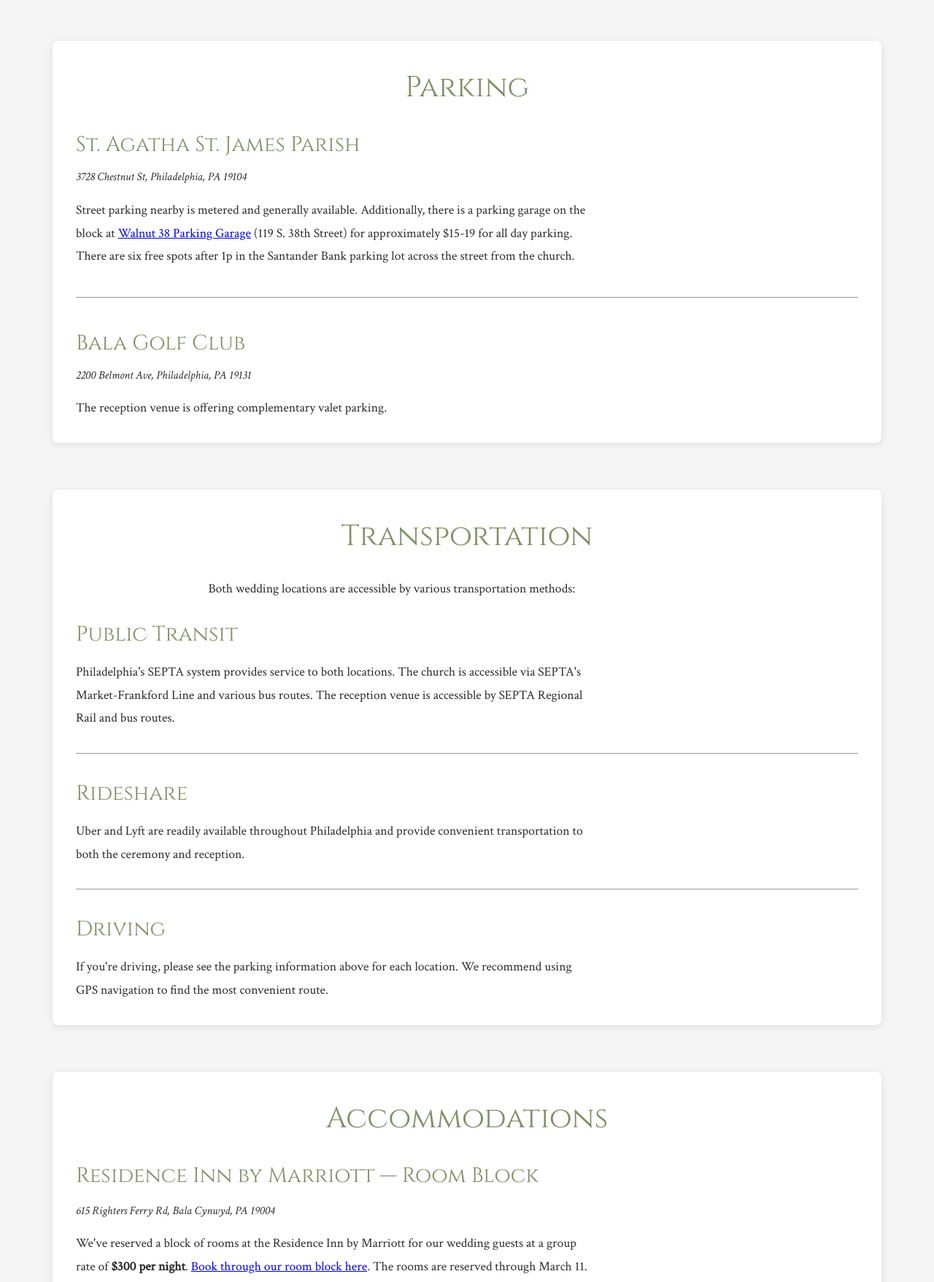
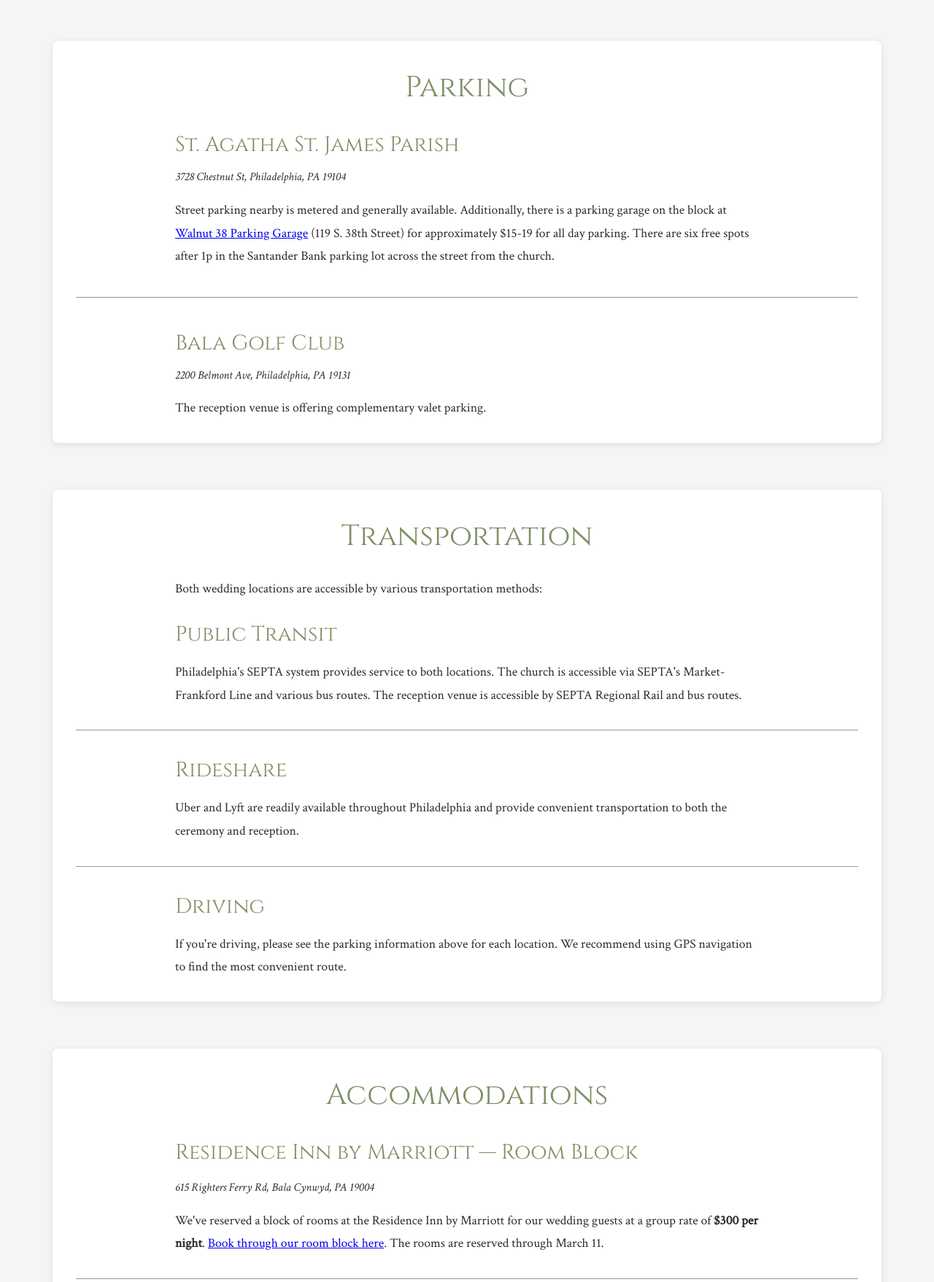
Before and after one commit to JacobStephens2/wedding.stephens.page, a PHP site: page /travel in a window 1280 px wide. Shown: the part 187-1944 px from the top of the page at 73% size. Run offline with PHP 8.4, Linux system fonts and the light colour scheme; some web fonts are replaced.

```diff
--- a/public/css/style.css
+++ b/public/css/style.css
@@ -6,6 +6,7 @@
     --color-dark: #2c2c2c;
     --color-light: #f5f5f5;
     --overlay-dark: rgba(0, 0, 0, 0.5);
+    --travel-content-width: 800px;
 }
 
 /* Base Styles */
@@ -395,7 +396,7 @@ header {
     line-height: 1.8;
     margin-bottom: 1.5rem;
     text-align: left;
-    max-width: 80ch;
+    max-width: var(--travel-content-width);
     margin-left: auto;
     margin-right: auto;
     text-transform: none;
@@ -418,6 +419,9 @@ header {
     color: var(--color-green);
     margin-bottom: 0.5rem;
     text-align: left;
+    max-width: var(--travel-content-width);
+    margin-left: auto;
+    margin-right: auto;
 }
 
 .location-parking .address {
@@ -426,6 +430,9 @@ header {
     color: var(--color-dark);
     font-style: italic;
     margin-bottom: 1rem;
+    max-width: var(--travel-content-width);
+    margin-left: auto;
+    margin-right: auto;
 }
 
 .location-parking p:not(.address) {
@@ -434,7 +441,9 @@ header {
     line-height: 1.8;
     margin-bottom: 0;
     text-align: left;
-    max-width: 80ch;
+    max-width: var(--travel-content-width);
+    margin-left: auto;
+    margin-right: auto;
     text-transform: none;
 }
 
@@ -455,6 +464,9 @@ header {
     color: var(--color-green);
     margin-bottom: 0.75rem;
     text-align: left;
+    max-width: var(--travel-content-width);
+    margin-left: auto;
+    margin-right: auto;
 }
 
 .transportation-option p {
@@ -463,7 +475,9 @@ header {
     line-height: 1.8;
     margin-bottom: 0;
     text-align: left;
-    max-width: 80ch;
+    max-width: var(--travel-content-width);
+    margin-left: auto;
+    margin-right: auto;
     text-transform: none;
 }
 
@@ -484,6 +498,9 @@ header {
     color: var(--color-green);
     margin-bottom: 0.75rem;
     text-align: left;
+    max-width: var(--travel-content-width);
+    margin-left: auto;
+    margin-right: auto;
 }
 
 .accommodation-option .address {
@@ -492,6 +509,9 @@ header {
     color: var(--color-dark);
     font-style: italic;
     margin-bottom: 1rem;
+    max-width: var(--travel-content-width);
+    margin-left: auto;
+    margin-right: auto;
 }
 
 .accommodation-option p:not(.address) {
@@ -500,7 +520,9 @@ header {
     line-height: 1.8;
     margin-bottom: 0;
     text-align: left;
-    max-width: 80ch;
+    max-width: var(--travel-content-width);
+    margin-left: auto;
+    margin-right: auto;
     text-transform: none;
 }
 
@@ -513,7 +535,7 @@ header {
     border-left: 3px solid var(--color-gold);
     padding: 1rem 1.5rem;
     margin-top: 1.5rem;
-    max-width: 80ch;
+    max-width: var(--travel-content-width);
     margin-left: auto;
     margin-right: auto;
     text-transform: none;
```
